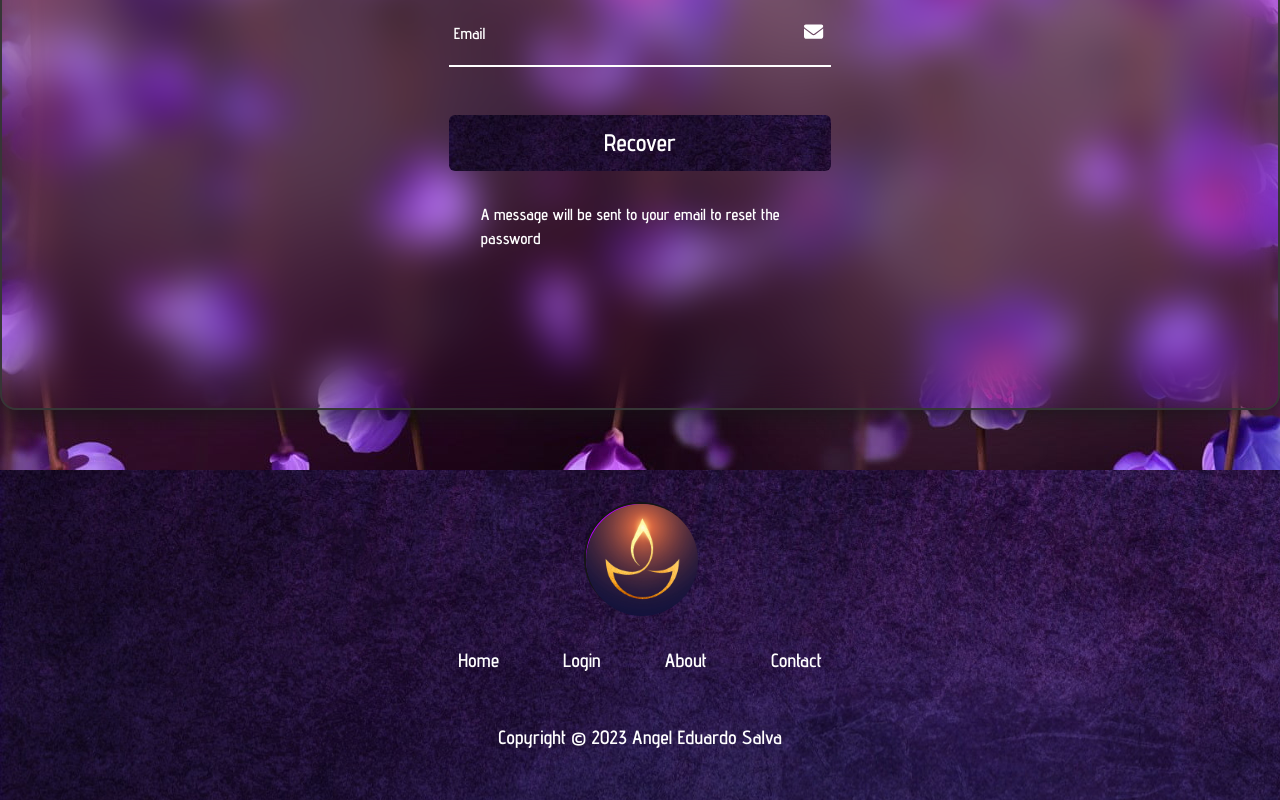
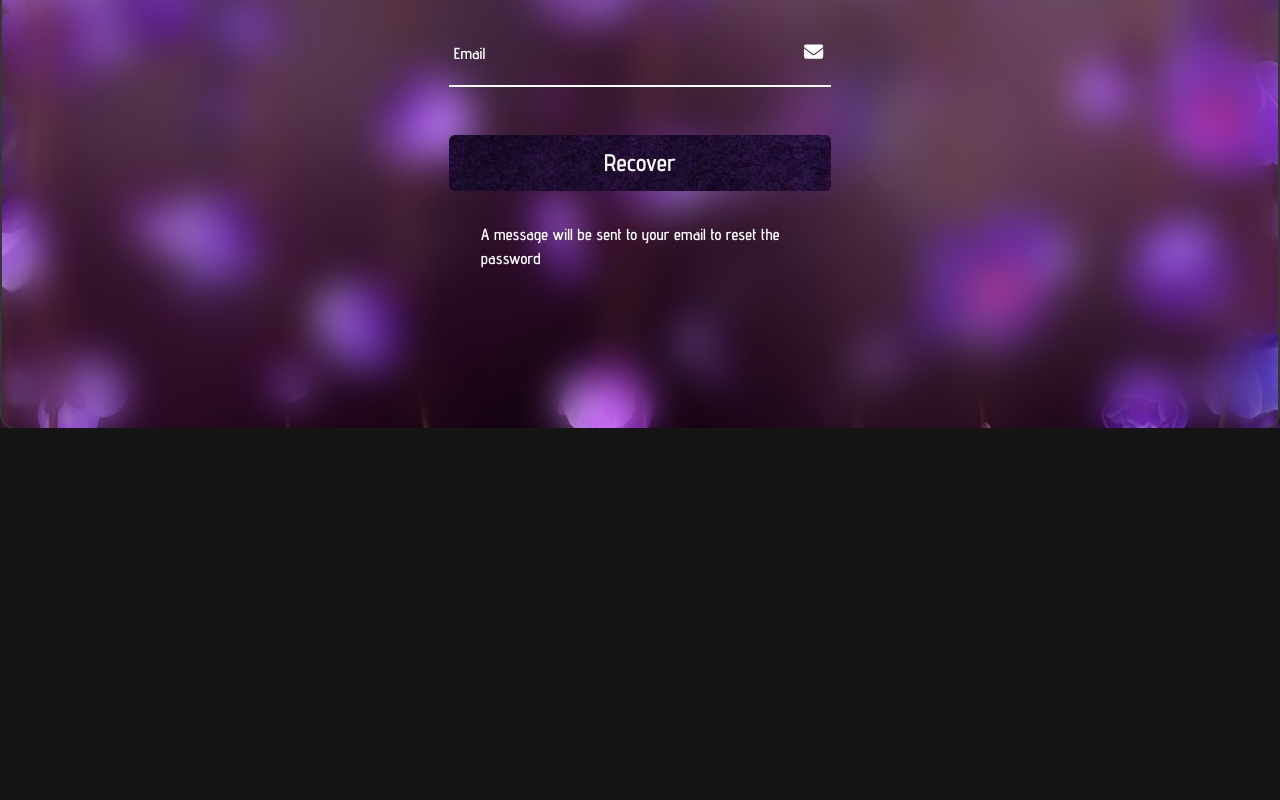
Before and after one commit to AESALVA/babyShowerCande, a React (Vite) app: page /babyShowerCande/PassRecovery in a window 1280 px wide. Shown: the part 372-1172 px from the top of the page. After the commit the page ends 800 px from the top, so only its background shows below. Built offline with nearby package versions, Linux system fonts and the light colour scheme; a web font is replaced by a local one.

Commit message:
new features main

```diff
--- a/src/App.css
+++ b/src/App.css
@@ -1,9 +1,18 @@
+.Wrapper{
+  height: 100vh;
+  overflow-y: auto;
+  overflow-x: hidden;
+  perspective: 10px;
+  background: url('./assets/headerBackground.jpg');
+}
 
-
-
-.App{
+.header{
+  position: relative;
   display: flex;
+  justify-content: center;
   align-items: center;
-  justify-content: center;
-  flex-direction: column;
+  height: 100%;
+  transform-style: preserve-3d;
+  z-index: -1;
+  flex-wrap: wrap;
 }
--- a/src/App.jsx
+++ b/src/App.jsx
@@ -4,15 +4,24 @@ import "bootstrap/dist/css/bootstrap.min.css";
 import Header from "./Components/Header";
 import NavBar from "./Components/NavBar";
 import UserProvider from "./UserProvider";
+import Contact from "./Components/Contact";
+import About from "./Components/About";
+
 
 function App() {
   return (
     <>
       <UserProvider>
-        <div className="App">
+        <div className="Wrapper">
           <NavBar />
-          <Header />
-          <Footer />
+          <div className="header">
+            <Header />
+          </div>
+          <div className="header">
+            <Contact />
+            <About />
+            <Footer />
+          </div>
         </div>
       </UserProvider>
     </>
--- a/src/Components/About.jsx
+++ b/src/Components/About.jsx
@@ -1,10 +1,21 @@
 import React from "react";
+import "../Styles/about.css";
+
 
 const About = () => {
   return (
-    <div className="AboutContainer">
-      <h1>About</h1>
-    </div>
+      <div id="About" className="Glass">
+      <h1 className="title">About</h1>
+      <div className="text">
+        Lorem ipsum, dolor sit amet consectetur adipisicing elit. Aliquam
+        molestias error architecto, ullam sed libero! Eveniet, nihil. Facilis
+        hic enim magni ea minima? Aut quaerat consequatur, a eaque veritatis
+        error, praesentium expedita nobis officiis illo deleniti. Placeat odit
+        vel architecto, necessitatibus culpa sunt ad. Repellendus illo libero
+        esse eligendi voluptates nostrum sit, a doloremque vero praesentium
+        dolorum, pariatur placeat error saepe quo eos voluptate nisi dolorem
+      </div>
+      </div>
   );
 };
 
--- a/src/Components/Contact.jsx
+++ b/src/Components/Contact.jsx
@@ -1,10 +1,20 @@
 import React from "react";
+import "../Styles/contact.css";
 
 const Contact = () => {
   return (
-    <div className="ContactContainer">
-      <h1>Contact</h1>
-    </div>
+      <div id="Contact" className="Glass">
+      <h1 className="title">Contact</h1>
+      <div className="text">
+        Lorem ipsum, dolor sit amet consectetur adipisicing elit. Aliquam
+        molestias error architecto, ullam sed libero! Eveniet, nihil. Facilis
+        hic enim magni ea minima? Aut quaerat consequatur, a eaque veritatis
+        error, praesentium expedita nobis officiis illo deleniti. Placeat odit
+        vel architecto, necessitatibus culpa sunt ad. Repellendus illo libero
+        esse eligendi voluptates nostrum sit, a doloremque vero praesentium
+        dolorum, pariatur placeat error saepe quo eos voluptate nisi dolorem ea
+      </div>
+      </div>
   );
 };
 
--- a/src/Components/Footer.jsx
+++ b/src/Components/Footer.jsx
@@ -3,6 +3,8 @@ import '../Styles/footer.css';
 import CandelariaLogo from '../assets/CandelariaLogo.jpg';
 import { NavLink } from "react-router-dom";
 import { useUserContext } from "../UserProvider";
+import Nav from 'react-bootstrap/Nav';
+
 
 
 
@@ -17,10 +19,10 @@ const Footer = () => {
         <img src={CandelariaLogo} alt="CandelariaLogo"  />
       </div>
       <ul className='FooterNav'>
-      <li><NavLink to="/babyShowerCande">Home</NavLink></li>
-        <li>{!auth.auth.name?(<NavLink to="/babyShowerCande/Login">Login</NavLink>):(<NavLink onClick={auth.logout}>{auth.auth.name}</NavLink>)}</li>
-        <li><NavLink to="/babyShowerCande/About">About</NavLink></li>
-        <li><NavLink to="/babyShowerCande/Contact">Contact</NavLink></li>
+      <li><Nav.Link href="#Home">Home</Nav.Link></li>
+        <li>{!auth.auth.name?(<Nav.Link href="/babyShowerCande/Login">Login</Nav.Link>):(<NavLink onClick={auth.logout}>{auth.auth.name}</NavLink>)}</li>
+        <li><Nav.Link href="#About">About</Nav.Link></li>
+        <li><Nav.Link href="#Contact">Contact</Nav.Link></li>
       </ul>
       <p>Copyright © 2023 Angel Eduardo Salva</p>
     </div>
--- a/src/Components/Header.jsx
+++ b/src/Components/Header.jsx
@@ -6,13 +6,11 @@ import Register from "./Register";
 import PassRecovery from "./PassRecovery";
 import Landing from "./Landing";
 import ResetPassword from "./ResetPassword";
-import Contact from "./Contact";
-import About from "./About";
+
 
 
 const Header = () => {
   return (
-    <div className="ContainerHeader">
       <div className="GlassContainer">
       <Routes>
           <Route path="/babyShowerCande" element={<Landing />} />
@@ -20,11 +18,8 @@ const Header = () => {
           <Route path="/babyShowerCande/Register" element={<Register />} />
           <Route path="/babyShowerCande/PassRecovery" element={<PassRecovery />} />
           <Route path="/babyShowerCande/ResetPassword" element={<ResetPassword />} />
-          <Route path="/babyShowerCande/Contact" element={<Contact />} />
-          <Route path="/babyShowerCande/About" element={<About />} />
         </Routes>
       </div>
-    </div>
   );
 };
 
--- a/src/Components/NavBar.jsx
+++ b/src/Components/NavBar.jsx
@@ -11,6 +11,8 @@ import {
 import { NavLink } from "react-router-dom";
 import { useUserContext } from "../UserProvider";
 import { OverlayTrigger, Tooltip } from "react-bootstrap";
+import Nav from 'react-bootstrap/Nav';
+
 
 const NavBar = () => {
   const auth = useUserContext();
@@ -33,7 +35,7 @@ const NavBar = () => {
 
   return (
     <>
-      <div className="ContainerNavBar">
+      <div id="Home" className="ContainerNavBar">
         <h2>Baby Shower Candelaria</h2>
         <ul className="NavList">
           <li>
@@ -60,14 +62,14 @@ const NavBar = () => {
             )}
           </li>
           <li>
-            <NavLink to="/babyShowerCande/About">
+            <Nav.Link href="#About">
               <FontAwesomeIcon icon={faFolderOpen} /> About
-            </NavLink>
+            </Nav.Link>
           </li>
           <li>
-            <NavLink to="/babyShowerCande/Contact">
+            <Nav.Link href="#Contact">
               <FontAwesomeIcon icon={faEnvelopeCircleCheck} /> Contact
-            </NavLink>
+            </Nav.Link>
           </li>
         </ul>
         <div className="BarsMenu">
@@ -87,14 +89,14 @@ const NavBar = () => {
             )}
           </li>
           <li>
-            <NavLink to="/babyShowerCande/About">
+            <Nav.Link href="#About">
               <FontAwesomeIcon icon={faFolderOpen} /> About
-            </NavLink>
+            </Nav.Link>
           </li>
           <li>
-            <NavLink to="/babyShowerCande/Contact">
+            <Nav.Link href="#Contact">
               <FontAwesomeIcon icon={faEnvelopeCircleCheck} /> Contact
-            </NavLink>
+            </Nav.Link>
           </li>
         </ul>
       </div>
--- /dev/null
+++ b/src/Styles/about.css
@@ -0,0 +1,32 @@
+.ContactAbout {
+  display: flex;
+  flex-direction: column;
+  justify-content: center;
+  align-items: center;
+  padding: 10rem;
+}
+
+.Glass{
+  max-width: 80rem;
+  height: 80vh;
+  border: 2px solid #363636;
+  border-radius: 1rem;
+  backdrop-filter: blur(20px);
+  box-shadow: 0 0 30px #151515;
+  display: flex;
+  justify-content: center;
+  align-items: center;
+  flex-grow: 3;
+  flex-direction: column;
+  margin: 5rem 0;
+}
+
+.text{
+    padding: 6rem;
+}
+
+@media (max-width:800px) {
+    .text{
+        padding: 1rem;
+    }
+}
--- a/src/Styles/footer.css
+++ b/src/Styles/footer.css
@@ -12,7 +12,6 @@
 }
 
 .ContainerFooter {
-  background: url("../assets/backgroundFooter.jpg");
   min-height: 20rem;
   display: flex;
   flex-direction: column;
--- a/src/Styles/header.css
+++ b/src/Styles/header.css
@@ -1,11 +1,3 @@
-.ContainerHeader{
-    background: url('../assets/headerBackground.jpg') no-repeat;
-    min-width: 100%;
-    min-height: 95vh;
-    display: flex;
-    justify-content: center;
-    align-items: center;
-}
 
 .GlassContainer{
     max-width:80rem;
--- a/src/index.css
+++ b/src/index.css
@@ -10,7 +10,7 @@
 
 
 body{
-  min-width: 50vw;
+  min-width: 100%;
   min-height: 100vh;
   font-family:'Advent Pro','Oooh Baby'  ;
   background: #151515;
```
Also changed, not shown: src/Styles/contact.css (added).
